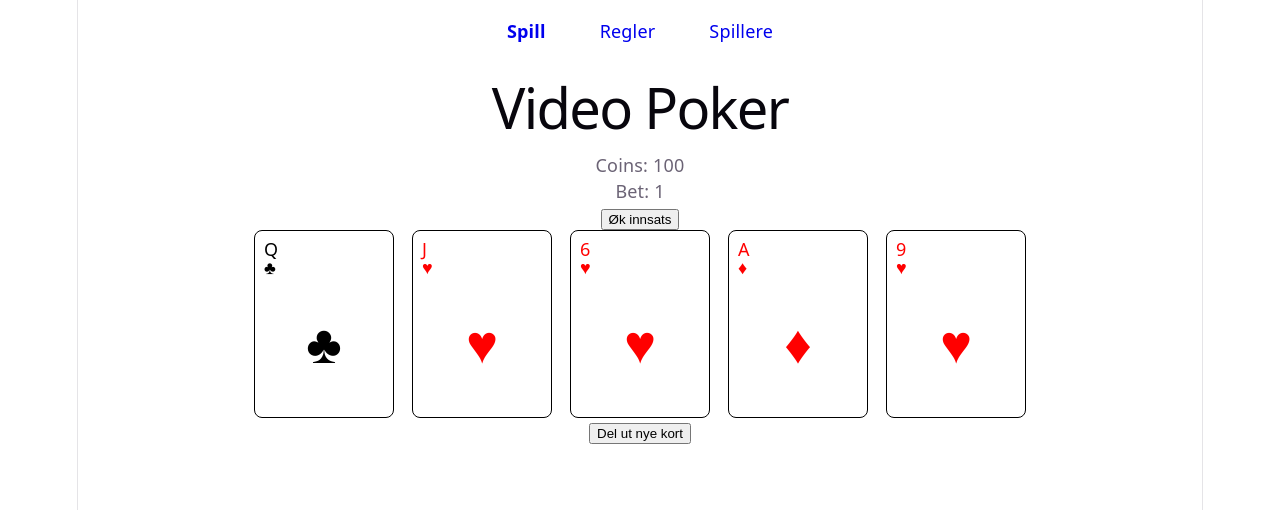
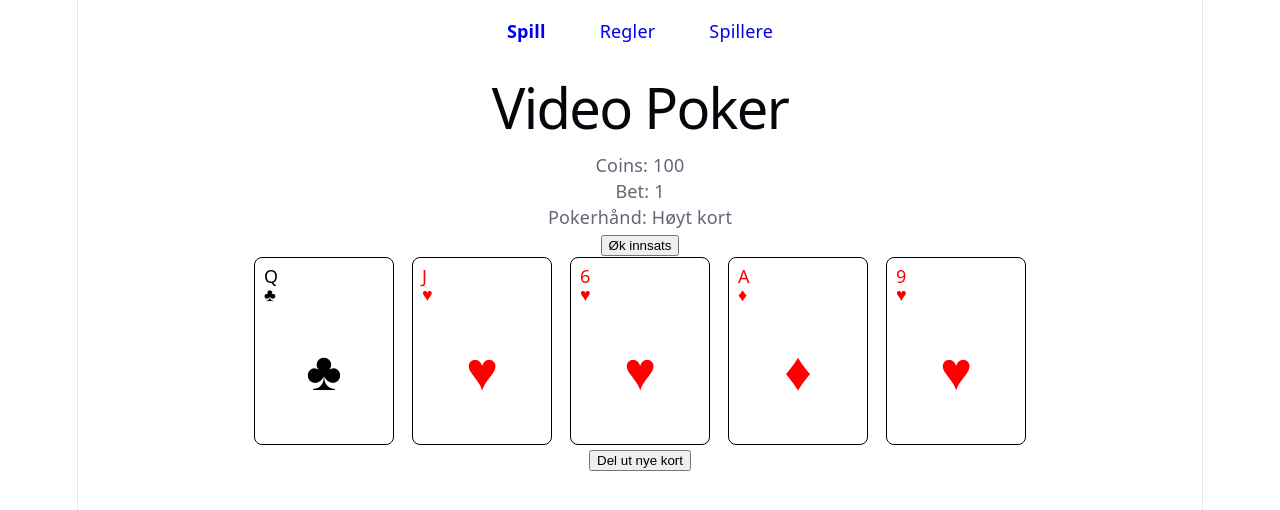
Before and after one commit to vildehf/video-poker, a React (Vite) app: page / in a window 1280 px wide. Shown: the top 510 px of the page. Built offline with nearby package versions, Linux system fonts and the light colour scheme.

Commit message:
feat: display current poker hand

```diff
--- a/src/components/Game/Game.tsx
+++ b/src/components/Game/Game.tsx
@@ -2,6 +2,7 @@ import { useState } from "react";
 import CurrentBet from "../CurrentBet/CurrentBet";
 import TotalCoins from "../TotalCoins/TotalCoins";
 import type { PlayingCard } from "../../types/PlayingCard";
+import type { PokerHand } from "../../types/PokerHand";
 import Card from "../Card/Card";
 import createDeck from "../../utils/createDeck";
 import shuffleDeck from "../../utils/shuffleDeck";
@@ -14,6 +15,8 @@ export default function Game() {
   const [hand, setHand] = useState<PlayingCard[]>(shuffledDeck.slice(0, 5));
 
   const [currentBet, setCurrentBet] = useState(1);
+
+  const [PokerHand] = useState<PokerHand>("Høyt kort");
 
   const [heldCards, setHeldCards] = useState<number[]>([]);
 
@@ -62,6 +65,7 @@ export default function Game() {
     <>
       <TotalCoins coins={100} />
       <CurrentBet bet={currentBet} />
+      <p>Pokerhånd: {PokerHand}</p>
       <button onClick={increaseBet}>Øk innsats</button>
 
       <div className={styles.hand}>
```
